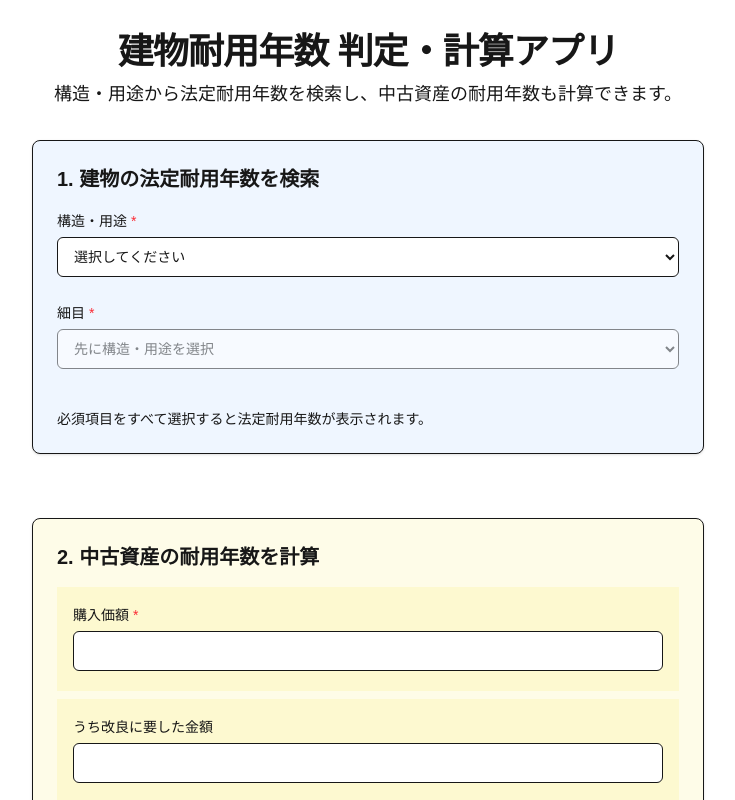
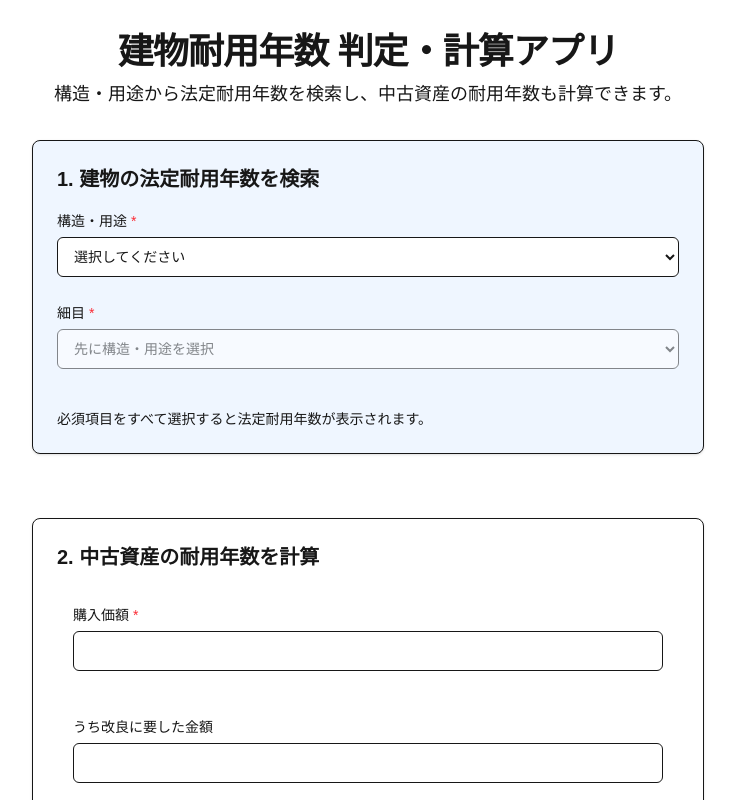
Before and after one commit to ryo8073/building-lifespan-calculator, a Next.js app: page / in a window 1280 px wide. Shown: the top 800 px of the page, without its empty margins (272-1007 px from the left). Built offline with nearby package versions, Linux system fonts and the light colour scheme.

Commit message:
UI修正: 中古資産計算カード入力枠の色指定をすべて解除（デフォルトに戻す）

```diff
--- a/src/app/page.tsx
+++ b/src/app/page.tsx
@@ -19,7 +19,7 @@ export default function HomePage() {
       </section>
       {/* 中古資産耐用年数計算グループ */}
       <section className="w-full max-w-2xl mb-8">
-        <UsedAssetCalculatorForm cardClassName="bg-yellow-50 dark:bg-yellow-900/20" inputGroupClassName="bg-yellow-100/60 dark:bg-yellow-900/40" />
+        <UsedAssetCalculatorForm />
       </section>
       <footer className="w-full max-w-2xl mt-8 text-xs text-muted-foreground text-center opacity-80">
         &copy; {new Date().getFullYear()} 建物耐用年数 判定・計算アプリ
--- a/src/features/used-asset-calculator/components/UsedAssetCalculatorForm.tsx
+++ b/src/features/used-asset-calculator/components/UsedAssetCalculatorForm.tsx
@@ -28,7 +28,7 @@ export type UsedAssetCalculatorFormValues = {
 };
 
 export function UsedAssetCalculatorForm({
-  cardClassName = "bg-yellow-100/60 dark:bg-yellow-900/40",
+  cardClassName = "",
   inputGroupClassName = "",
 }: {
   cardClassName?: string;
```
